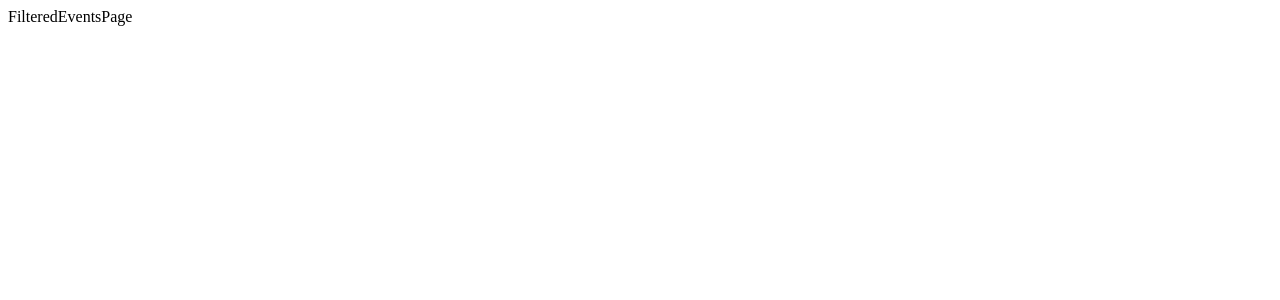
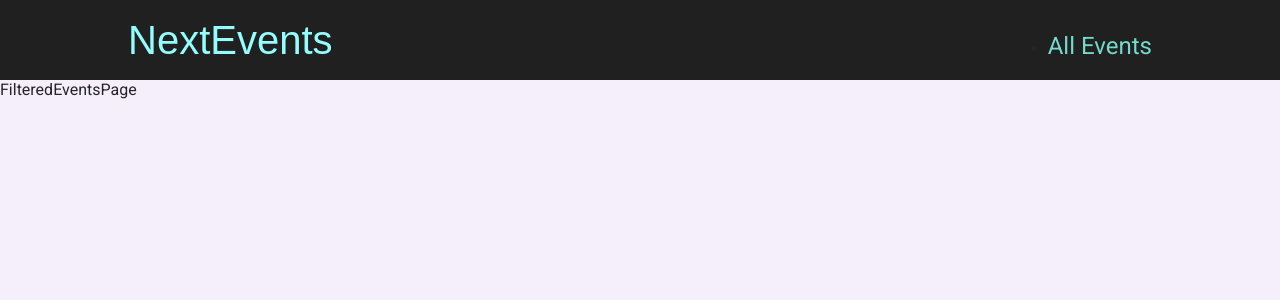
Before and after one commit to VictorIvanov87/nextjs-app, a Next.js app: page /events in a window 1280 px wide. Shown: the top 300 px of the page. Built offline with nearby package versions, Linux system fonts and the light colour scheme.

Commit message:
Add main layout and header

```diff
--- a/components/event-detail/EventLogistics.component.tsx
+++ b/components/event-detail/EventLogistics.component.tsx
@@ -17,7 +17,7 @@ function EventLogistics(props: any) {
   return (
     <section className={classes.logistics}>
       <div className={classes.image}>
-        <Image src={`/${image}`} alt={imageAlt} width={100} height={100} />
+        <Image src={`/${image}`} alt={imageAlt} width={500} height={500} />
       </div>
       <ul className={classes.list}>
         <LogisticsItem icon={DateIcon}>
--- a/components/events/EventItem.component.tsx
+++ b/components/events/EventItem.component.tsx
@@ -25,8 +25,8 @@ const EventItem = ({ event }: EventItemProps) => {
       <Image
         src={`/${event.image}`}
         alt={event.title}
-        width={100}
-        height={100}
+        width={500}
+        height={500}
       />
       <div className={classes.content}>
         <div className={classes.summary}>
--- /dev/null
+++ b/components/layout/Layout.component.tsx
@@ -0,0 +1,17 @@
+import React, { ReactNode } from "react";
+import MainHeader from "./MainHeader.component";
+
+interface LayoutProps {
+  children: ReactNode;
+}
+
+const Layout = ({ children }: LayoutProps) => {
+  return (
+    <>
+      <MainHeader />
+      <main>{children}</main>
+    </>
+  );
+};
+
+export default Layout;
--- /dev/null
+++ b/components/layout/MainHeader.component.tsx
@@ -0,0 +1,23 @@
+import Link from "next/link";
+import React from "react";
+
+import classes from "./MainHeader.module.css";
+
+const MainHeader = () => {
+  return (
+    <header className={classes.header}>
+      <div className={classes.logo}>
+        <Link href="/">NextEvents</Link>
+      </div>
+      <nav className={classes.navigation}>
+        <ul>
+          <li>
+            <Link href="/events">All Events</Link>
+          </li>
+        </ul>
+      </nav>
+    </header>
+  );
+};
+
+export default MainHeader;
--- /dev/null
+++ b/components/layout/MainHeader.module.css
@@ -0,0 +1,41 @@
+.header {
+  width: 100%;
+  display: flex;
+  justify-content: space-between;
+  align-items: baseline;
+  padding: 1rem 10%;
+  height: 5rem;
+  background-color: #202020;
+}
+
+.logo {
+  font-size: 1.5rem;
+  color: white;
+  font-family: "Fira", sans-serif;
+  height: 100%;
+  display: flex;
+  justify-content: center;
+  align-items: center;
+  color: #94fdfd;
+}
+
+.logo a {
+  text-decoration: none;
+  color: #94fdfd;
+}
+
+.navigation a {
+  text-decoration: none;
+  color: #74dacc;
+  font-size: 1rem;
+}
+
+@media (min-width: 768px) {
+  .logo {
+    font-size: 2.5rem;
+  }
+
+  .navigation a {
+    font-size: 1.5rem;
+  }
+}
--- a/pages/_app.tsx
+++ b/pages/_app.tsx
@@ -1,6 +1,11 @@
-import '@/styles/globals.css'
-import type { AppProps } from 'next/app'
+import Layout from "@/components/layout/Layout.component";
+import "@/styles/globals.css";
+import type { AppProps } from "next/app";
 
 export default function App({ Component, pageProps }: AppProps) {
-  return <Component {...pageProps} />
+  return (
+    <Layout>
+      <Component {...pageProps} />
+    </Layout>
+  );
 }
--- a/styles/globals.css
+++ b/styles/globals.css
@@ -1,41 +1,65 @@
-:root {
-  --max-width: 1100px;
-  --border-radius: 12px;
-  --font-mono: ui-monospace, Menlo, Monaco, 'Cascadia Mono', 'Segoe UI Mono',
-    'Roboto Mono', 'Oxygen Mono', 'Ubuntu Monospace', 'Source Code Pro',
-    'Fira Mono', 'Droid Sans Mono', 'Courier New', monospace;
+@import url('https://fonts.googleapis.com/css2?family=Oswald:wght@700&family=Roboto&family=Source+Sans+Pro:wght@300&display=swap');
 
-  --foreground-rgb: 0, 0, 0;
-  --background-start-rgb: 214, 219, 220;
-  --background-end-rgb: 255, 255, 255;
+* {
+  box-sizing: border-box;
+}
 
-  --primary-glow: conic-gradient(
-    from 180deg at 50% 50%,
-    #16abff33 0deg,
-    #0885ff33 55deg,
-    #54d6ff33 120deg,
-    #0071ff33 160deg,
-    transparent 360deg
-  );
-  --secondary-glow: radial-gradient(
-    rgba(255, 255, 255, 1),
-    rgba(255, 255, 255, 0)
-  );
+body {
+  --color-grey-50: hsl(265, 55%, 96%);
+  --color-grey-100: hsl(265, 19%, 88%);
+  --color-grey-200: hsl(265, 7%, 70%);
+  --color-grey-300: hsl(265, 6%, 66%);
+  --color-grey-400: hsl(265, 4%, 57%);
+  --color-grey-500: hsl(265, 3%, 53%);
+  --color-grey-600: hsl(265, 4%, 42%);
+  --color-grey-700: hsl(265, 4%, 31%);
+  --color-grey-800: hsl(276, 5%, 20%);
+  --color-grey-900: hsl(280, 5%, 13%);
 
-  --tile-start-rgb: 239, 245, 249;
-  --tile-end-rgb: 228, 232, 233;
-  --tile-border: conic-gradient(
-    #00000080,
-    #00000040,
-    #00000030,
-    #00000020,
-    #00000010,
-    #00000010,
-    #00000080
-  );
 
-  --callout-rgb: 238, 240, 241;
-  --callout-border-rgb: 172, 175, 176;
-  --card-rgb: 180, 185, 188;
-  --card-border-rgb: 131, 134, 135;
+  --color-primary-50: #c8b3ce;
+  --color-primary-100: #a07aaa;
+  --color-primary-200: #884c97;
+  --color-primary-300: #843897;
+  --color-primary-400: #732392;
+  --color-primary-500: #5a097a;
+  --color-primary-600: #480264;
+  --color-primary-700: #3d0264;
+
+  --color-success-100: #a2f0bc;
+  --color-success-500: #12bd4b;
+
+  --color-error-100: #f1acc9;
+  --color-error-500: #a10c4a;
+
+  --size-1: 0.25rem;
+  --size-2: 0.5rem;
+  --size-3: 0.75rem;
+  --size-4: 1rem;
+  --size-5: 1.25rem;
+  --size-6: 1.5rem;
+  --size-8: 2rem;
+  --size-16: 4rem;
+  --size-20: 5rem;
+  --size-40: 10rem;
+
+  margin: 0;
+  background-color: var(--color-grey-50);
+  color: #252525;
+  font-family: 'Roboto', sans-serif;
 }
+
+h1,
+h2,
+h3 {
+  font-family: 'Oswald', 'Roboto', sans-serif;
+}
+
+a {
+  text-decoration: none;
+}
+
+button {
+  font: inherit;
+  cursor: pointer;
+}
```
Also changed, not shown: pages/events/index.tsx (+8 -1 lines).
